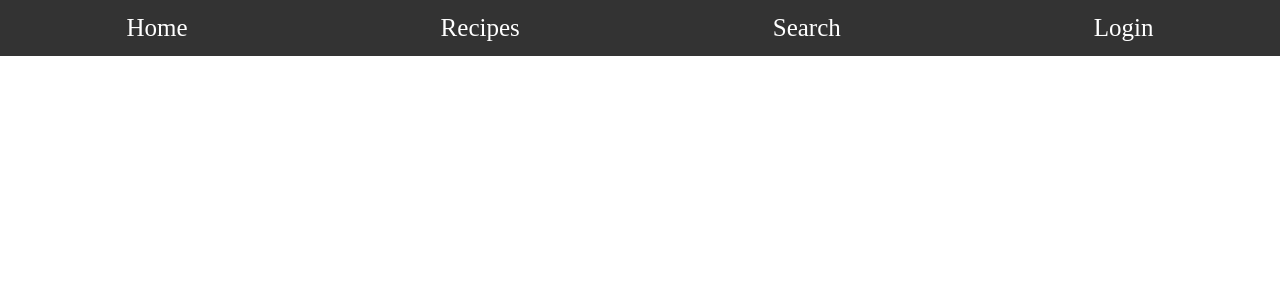
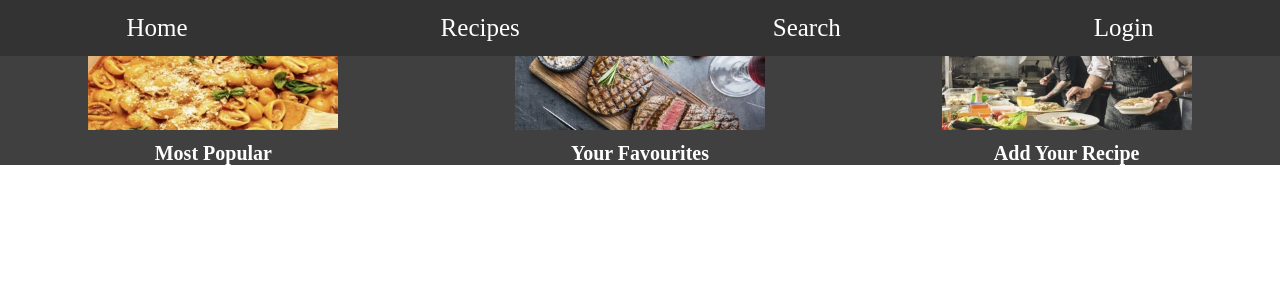
Before and after one commit to ConorHaughney/WAD2_Team_Project, a Django app: template RecipeSite/templates/Recipes/recipes.html in a window 1280 px wide. Shown: the top 300 px of the page. Run offline with Django 3.2, Linux system fonts and the light colour scheme; the template is opened without the code that fills it, so the values that code supplies are empty.

Commit message:
2nd header added to recipe page

```diff
--- a/RecipeSite/Recipes/urls.py
+++ b/RecipeSite/Recipes/urls.py
@@ -5,4 +5,5 @@ app_name = 'Recipes'
 
 urlpatterns = [
     path('', views.home, name='home'),
+    path('recipes/', views.recipes, name='recipes'),
 ]
--- a/RecipeSite/Recipes/views.py
+++ b/RecipeSite/Recipes/views.py
@@ -3,3 +3,6 @@ from django.http import HttpResponse
 
 def home(request):
     return render(request, 'Recipes/home.html')
+
+def recipes(request):
+    return render(request, 'Recipes/recipes.html')
--- /dev/null
+++ b/RecipeSite/static/css/recipes.css
@@ -0,0 +1,28 @@
+.header2 {
+    display: flex;
+    justify-content: space-around;
+    align-items: center;
+    margin: 0;
+    background-color: #404040;
+    position: fixed;
+    width: 100%;
+  }
+
+  .header-image {
+    display: flex;
+    flex-direction: column;
+    align-items: center;
+  }
+
+  .header-image a {
+    text-decoration: none;
+    color: white;
+    text-align: center;
+
+  }
+
+  .caption {
+    margin-top: 8px;
+    font-size: 20px;
+    font-weight: bold;
+  }
--- a/RecipeSite/templates/Recipes/base.html
+++ b/RecipeSite/templates/Recipes/base.html
@@ -10,13 +10,15 @@
             {% block title_block %}
             {% endblock %}
         </title>
+        {% block css_block %}
+        {% endblock %}
     </head>
 
     <body>
         <div>
             <ul>
                 <li><a href="{% url 'Recipes:home' %}">Home</a></li>
-                <li><a href="{% url 'Recipes:home' %}">Recipes</a></li>
+                <li><a href="{% url 'Recipes:recipes' %}">Recipes</a></li>
                 <li><a href="{% url 'Recipes:home' %}">Search</a></li>
                 {% if user.is_authenticated %}
                     <li><a href="{% url 'Recipes:home' %}">Logout</a></li>
--- a/RecipeSite/templates/Recipes/recipes.html
+++ b/RecipeSite/templates/Recipes/recipes.html
@@ -1,9 +1,33 @@
 {% extends 'Recipes/base.html' %}
+{% load staticfiles %}
 
 {% block title_block %}
     Recipes
 {% endblock %}
+
+{% block css_block %}
+<link rel="stylesheet" type="text/css" href="{% static 'css/recipes.css' %}">
+{% endblock %}
+
 {% block body_block %}
-<div>
+<div class="header2">
+    <div class="header-image">
+        <a href="{% url 'Recipes:home' %}">
+        <img src="{% static 'images/MostPopularImg.jpg' %}" alt="Picture of pasta" width="250" height="80">
+        <div class="caption">Most Popular</div>
+        </a>
+    </div>
+    <div class="header-image">
+        <a href="{% url 'Recipes:home' %}">
+        <img src="{% static 'images/YourFavourites.jpg' %}" alt="Picture of steak" width="250" height="80">
+        <div class="caption">Your Favourites</div>
+        </a>
+    </div>
+    <div class="header-image">
+        <a href="{% url 'Recipes:home' %}">
+        <img src="{% static 'images/AddYourRecipe.jpg' %}" alt="Picture of food prep" width="250" height="80">
+        <div class="caption">Add Your Recipe</div>
+        </a>
+    </div>
 </div>
 {% endblock %}
```
